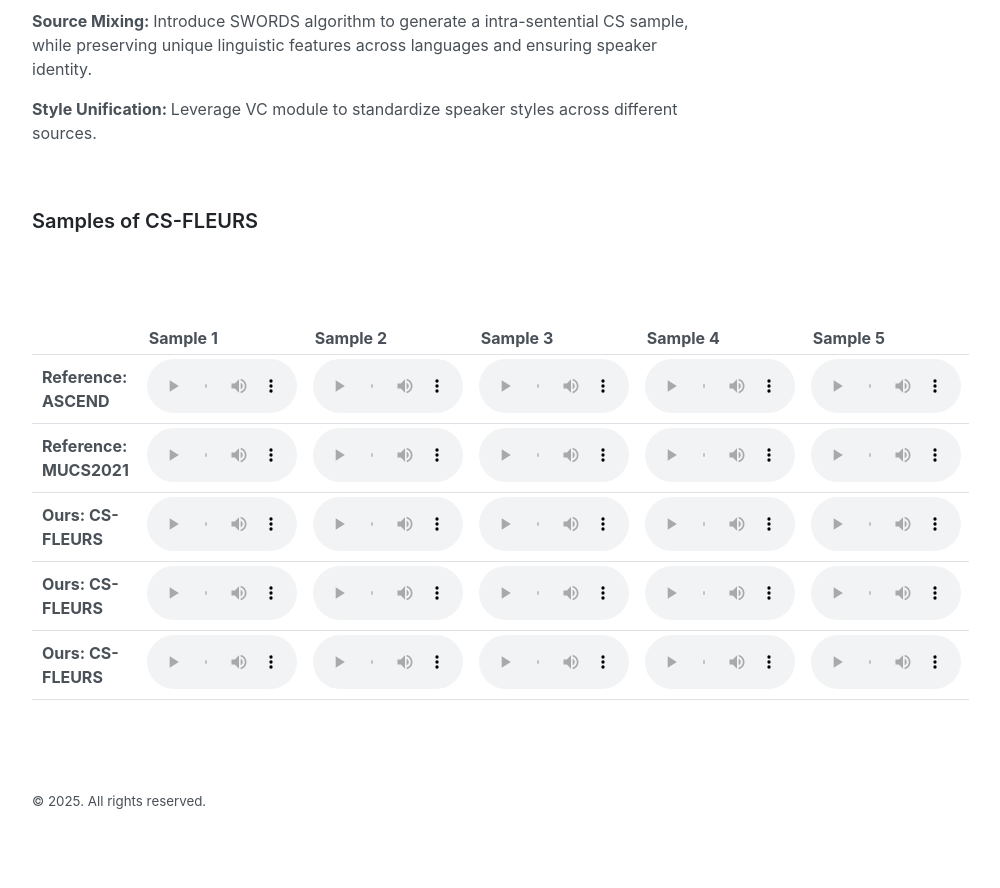
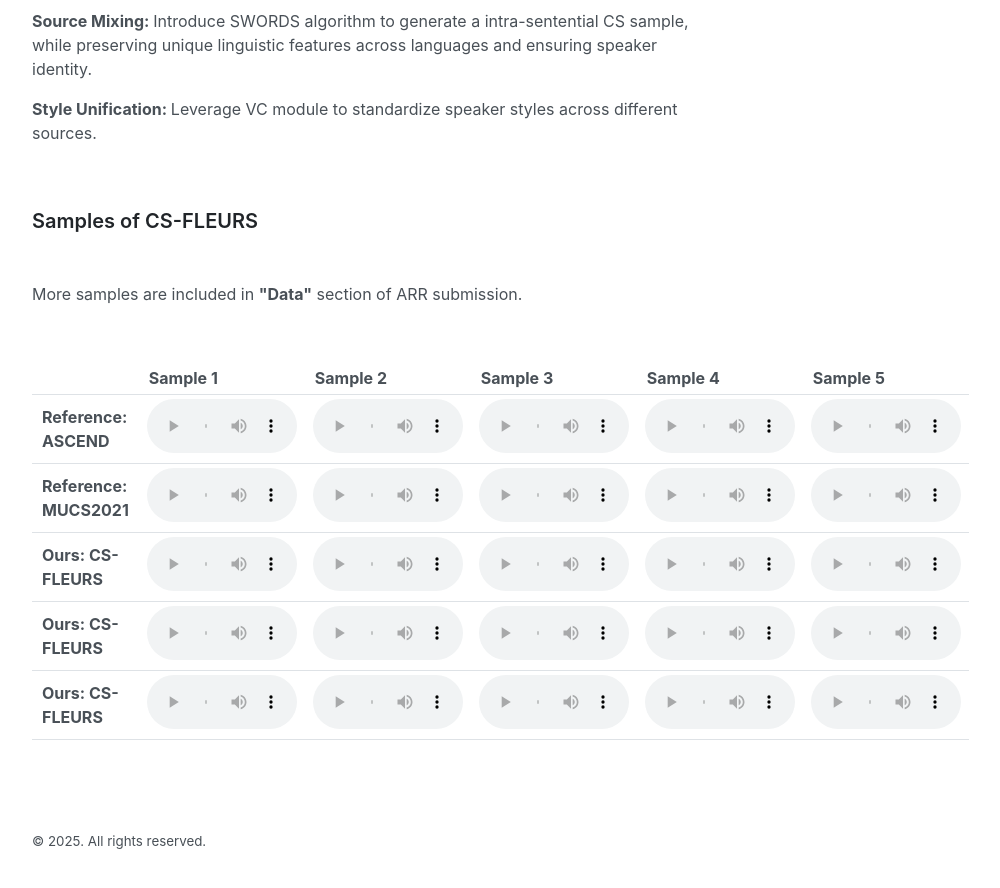
Before and after one commit to anonymous266/anonymous266.github.io, a Jekyll site: the page index.html, which Jekyll copies as it is, in a window 1280 px wide and 900 px high, scrolled down 1235 px. Shown: the top 888 px of the window, without its empty margins (272-1272 px from the left). Built offline with Jekyll 4.4.1, drawn with Linux system fonts in a browser that asks for light colours; before the commit the page ends 2095 px from its top, so only the background shows below that.

Commit message:
1st revision

```diff
--- a/index.html
+++ b/index.html
@@ -82,7 +82,7 @@
 
 <p><br /></p>
 
-<!-- <p>All of the languages are written with corresponding ISO-639-1 language code.</p> -->
+<p>More samples are included in <strong>"Data"</strong> section of ARR submission.</p>
 
 <p><br /></p>
 
```
